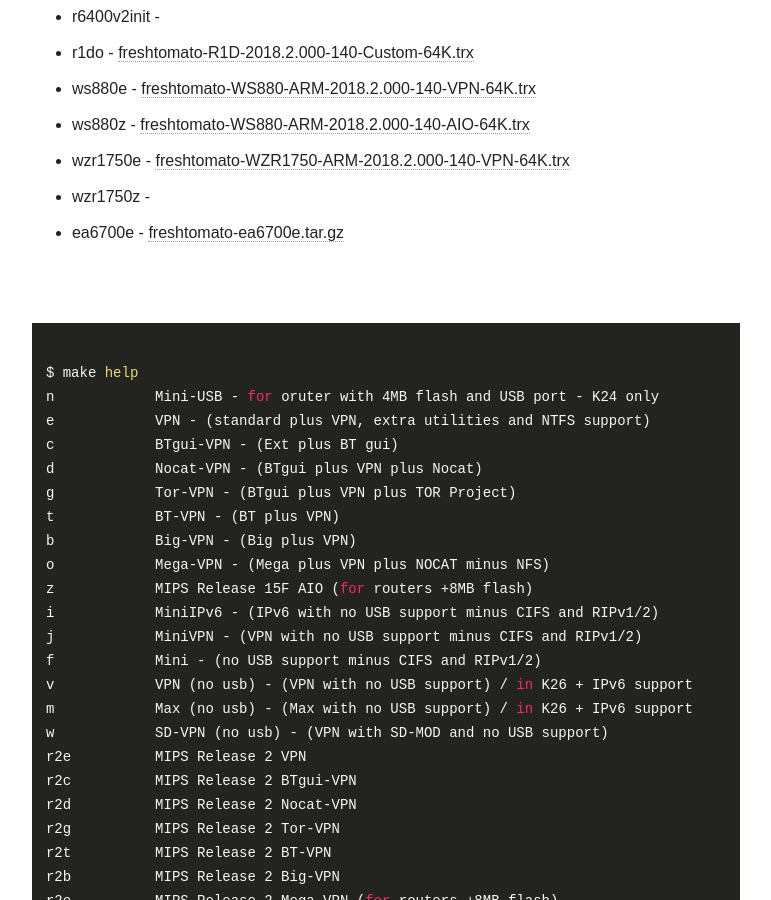
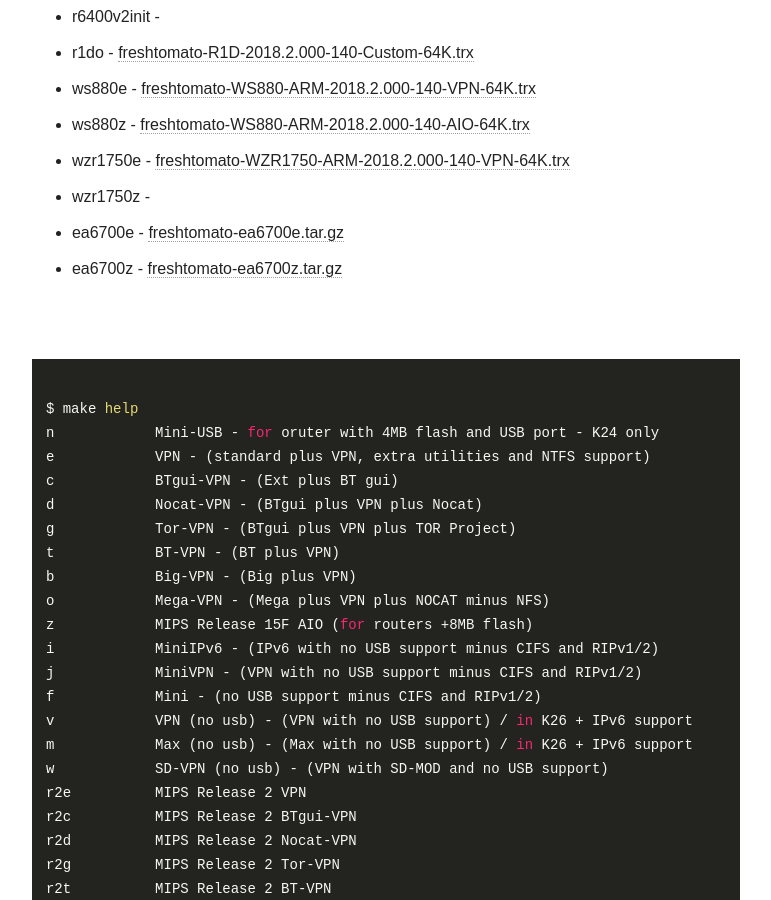
Before and after one commit to oglopss/freshTomato-ARM-ci-jekyll, a Jekyll site: the page built from index.html, in a window 1280 px wide and 900 px high, scrolled down 1027 px. Shown: the whole window, without its empty margins (254-1025 px from the left). Built offline with Jekyll 4.4.1, drawn with Linux system fonts in a browser that asks for light colours; nearby versions of some CDN libraries.

Commit message:
Travis build 49 ea6700z pushed to gh-pages

```diff
--- a/_data/ss.yml
+++ b/_data/ss.yml
@@ -18,3 +18,4 @@
   - 0018 wzr1750e freshtomato-WZR1750-ARM-2018.2.000-140-VPN-64K.trx
   - 0017 ws880z freshtomato-WS880-ARM-2018.2.000-140-AIO-64K.trx
   - 0020 ea6700e freshtomato-ea6700e.tar.gz
+  - 0021 ea6700z freshtomato-ea6700z.tar.gz
```
Also changed, not shown: 1 other file.
